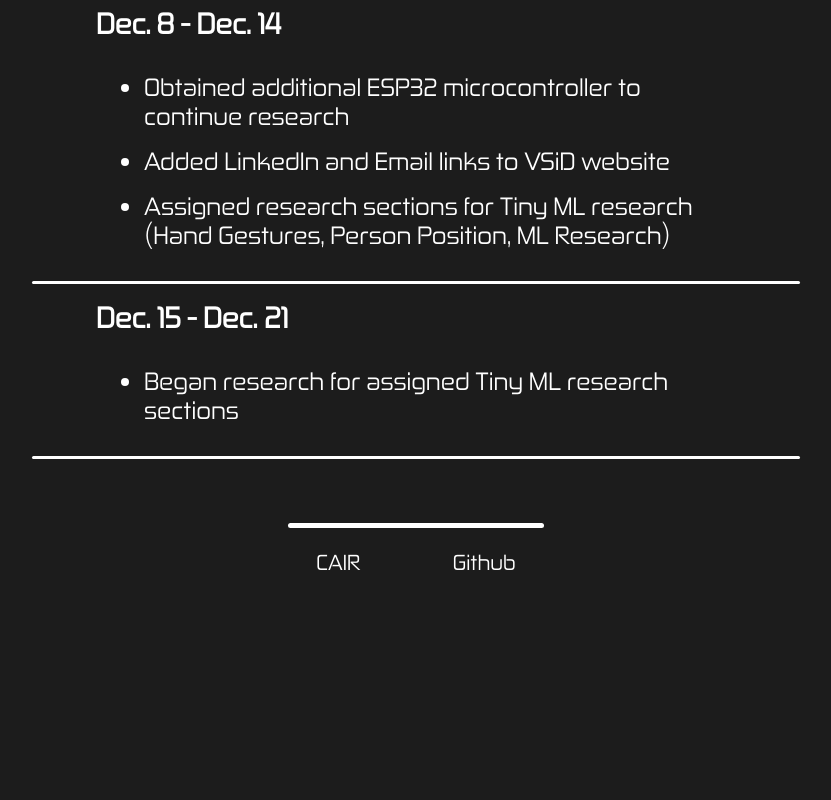
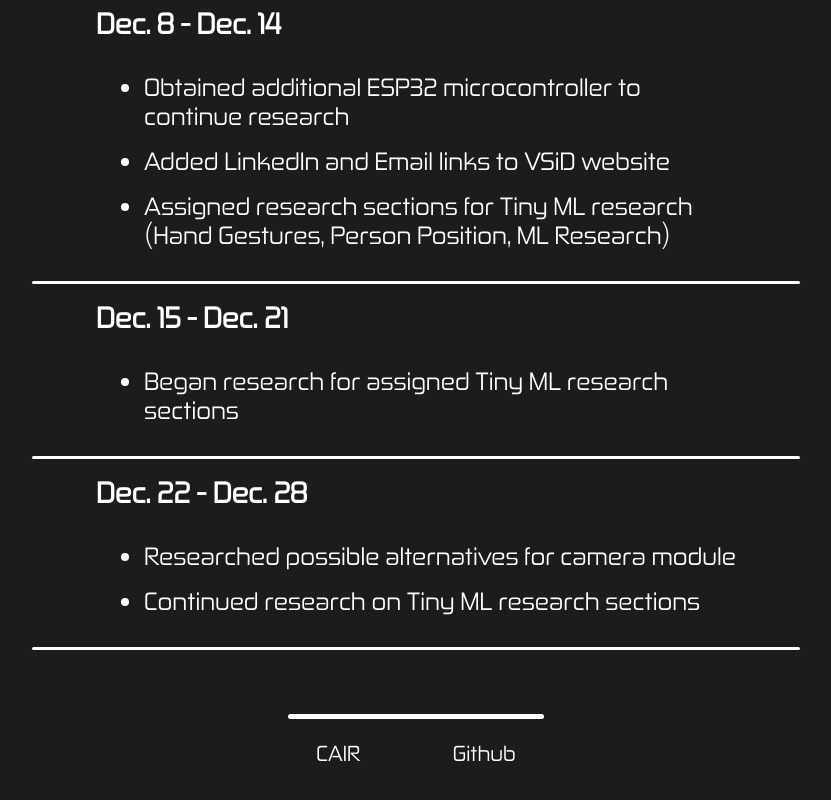
Before and after one commit to aigcu/VSiD-website, a plain HTML site: page index.html in a window 1280 px wide. Shown: the part 2725-3525 px from the top of the page, without its empty margins (224-1055 px from the left). Before the commit the page ends 3352 px from the top, so only its background shows below. Drawn offline with Linux system fonts and the light colour scheme.

Commit message:
Weekly Update

```diff
--- a/index.html
+++ b/index.html
@@ -183,10 +183,19 @@
             </div>
             <div class="update-line"></div>
 
+            <div class="week-update">
+              <h3>Dec. 22 - Dec. 28</h3>
+              <ul>
+                <li>Researched possible alternatives for camera module</li>
+                <li>Continued research on Tiny ML research sections</li>
+              </ul>
+              </div>
+              <div class ="update-line"></div>
+
             <!--
 
     <div class="week-update">
-          <h3>Dec. 22 - Dec. 28</h3>
+          <h3>Dec. 29 - Jan. 4</h3>
           <ul>
              <li>Hello World 1</li>
              <li>Hello World 2</li>
```
